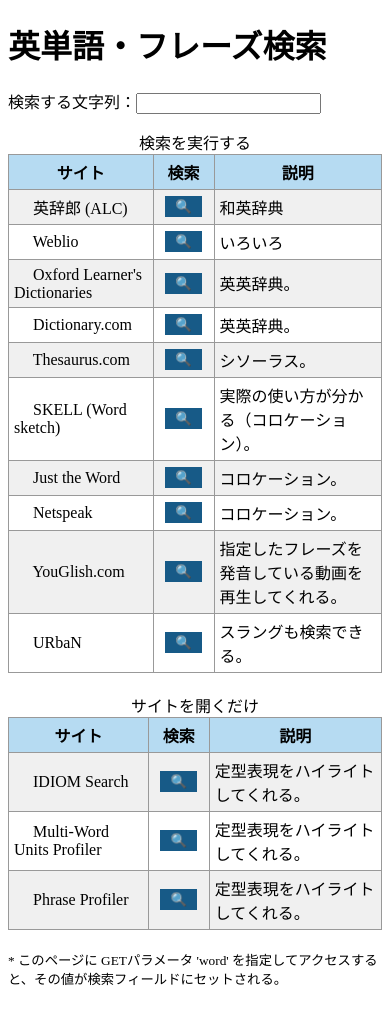
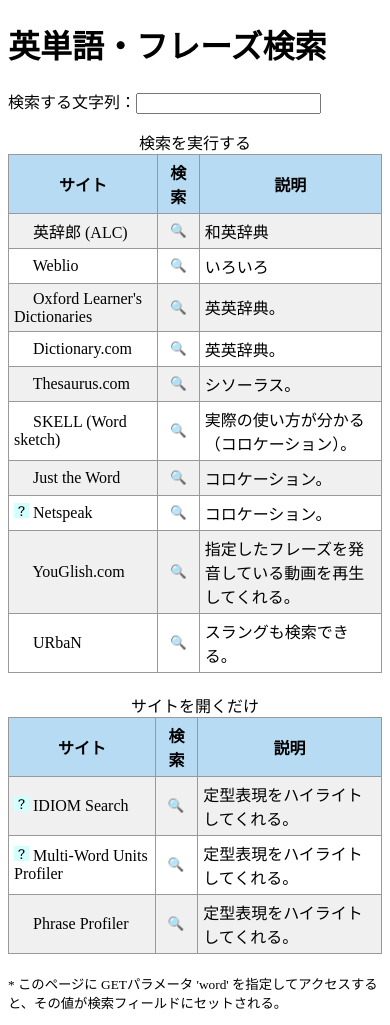
Before and after one commit to kura5/search-english-word, a PHP site: page / in a window 390 px wide. Before the commit the page ends 986 px from the top, so only its background shows below. Run offline with PHP 8.4, Linux system fonts and the light colour scheme.

Commit message:
Improve the search buttons for mobile phones

```diff
--- a/public/css/main.css
+++ b/public/css/main.css
@@ -54,8 +54,16 @@ button.btnOpen:after {
   content: 'サイトを開く';
 }
 @media (max-width: 820px) {
-  button.btnSearch:after,
-  button.btnOpen:after {
+  button.btnSearch,
+  button.btnOpen {
+    background-color: transparent;
+    padding: 3px 0px;
+  }
+
+  button.btnSearch::after,
+  button.btnOpen::after {
+    width:15px;
+    height:15px;
     content: '🔍';
   }
 }
--- a/public/index.php
+++ b/public/index.php
@@ -100,7 +100,7 @@ if (array_key_exists('word', $_GET)) {
         </tr>
         <tr>
           <td>
-            <img src="https://www.google.com/s2/favicons?domain=netspeak.org&amp;sz=15" height="15" width="15" alt="">
+            <img src="./images/favicon-default1.png" height="15" width="15" alt="">
             Netspeak
           </td>
           <td><button id="btnNetspeak" class="btnSearch"></button></td>
@@ -137,7 +137,7 @@ if (array_key_exists('word', $_GET)) {
         <tbody>
         <tr>
           <td>
-            <img src="https://www.google.com/s2/favicons?domain=idiomsearch.lsti.ucl.ac.be&amp;sz=15" height="15" width="15" alt="">
+            <img src="./images/favicon-default1.png" height="15" width="15" alt="">
             IDIOM Search
           </td>
           <td><button id="btnIdiomSearch" class="btnOpen"></button></td>
@@ -145,7 +145,7 @@ if (array_key_exists('word', $_GET)) {
         </tr>
         <tr>
           <td>
-            <img src="https://www.google.com/s2/favicons?domain=multiwordunitsprofiler.pythonanywhere.com&amp;sz=15" height="15" width="15" alt="">
+            <img src="./images/favicon-default1.png" height="15" width="15" alt="">
             Multi-Word Units Profiler
           </td>
           <td><button id="btnMwup" class="btnOpen"></button></td>
```
Also changed, not shown: public/images/favicon-default1.png (added).
